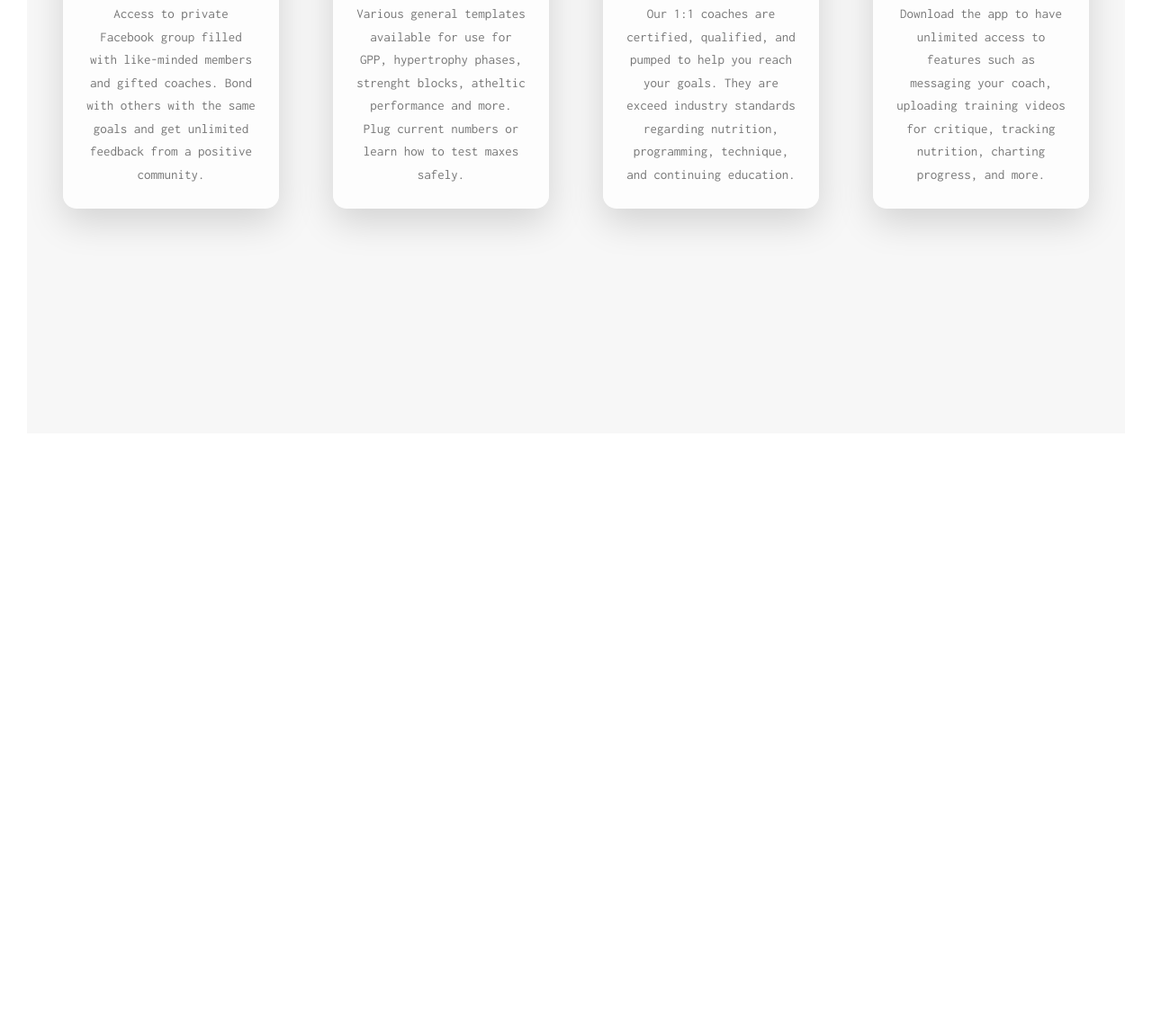
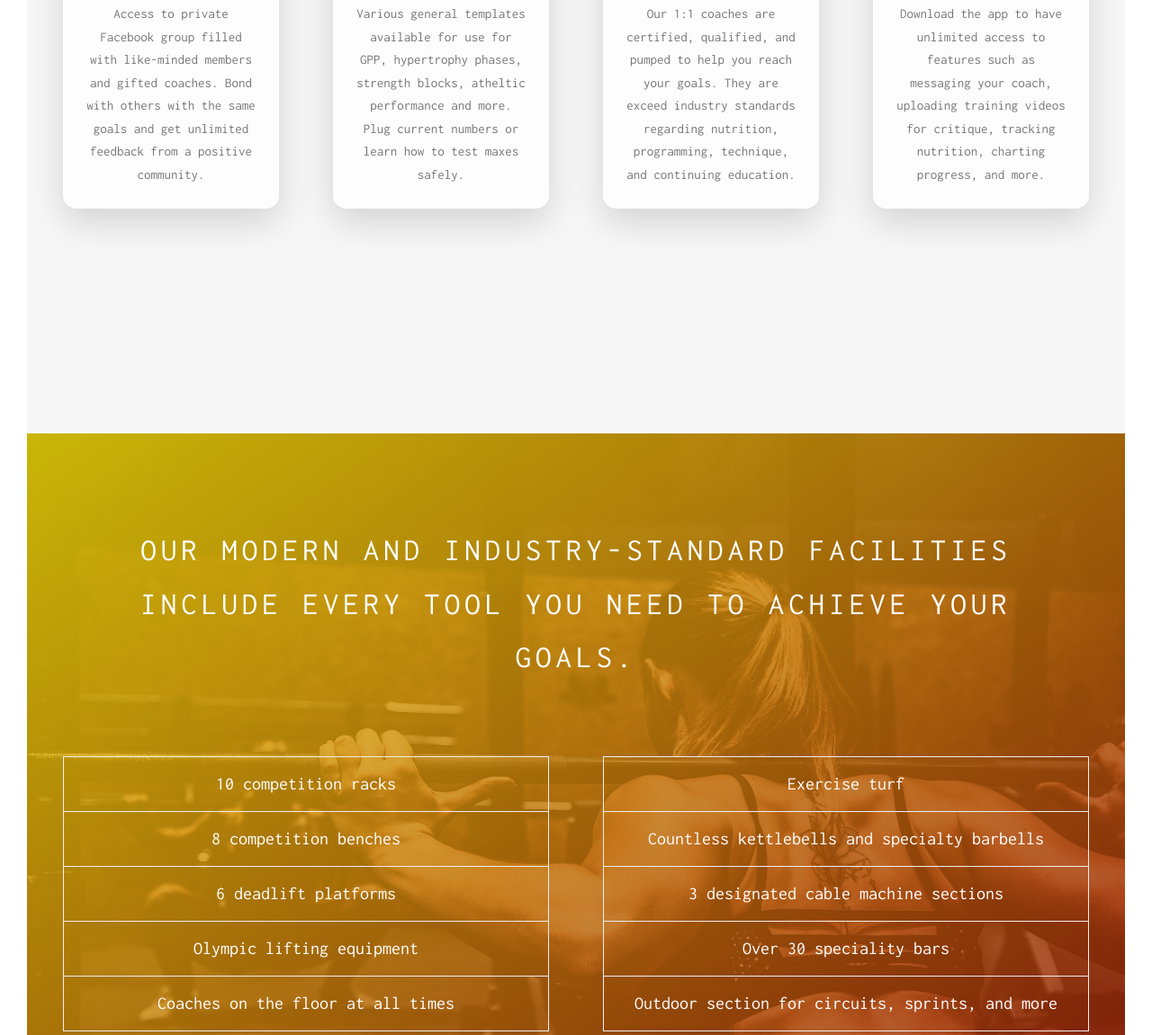
Before and after one commit to pswk1/hyprlft, a website: page app/index.html in a window 1280 px wide. Shown: the part 1250-2401 px from the top of the page at 90% size. Before the commit the page ends 1762 px from the top, so only its background shows below. Drawn offline with Linux system fonts and the light colour scheme.

Commit message:
facility section added

```diff
--- a/app/index.html
+++ b/app/index.html
@@ -66,7 +66,7 @@
                             <i class="about-box__icon icon-basic-pencil-ruler"></i>
                             <h3 class="heading-tertiary u-margin-bottom-small">Templates</h3>
                             <p class="about-box__text">
-                                Various general templates available for use for GPP, hypertrophy phases, strenght
+                                Various general templates available for use for GPP, hypertrophy phases, strength
                                 blocks, atheltic performance and more. Plug current numbers or learn how to test maxes
                                 safely.
                             </p>
@@ -104,6 +104,48 @@
 
 
         </section>
+        <section class="section-facility">
+            <div class="u-center-text u-margin-bottom-big">
+                <h2 class="heading-secondary--white u-margin-narrow-sides">
+                    Our modern and industry-standard facilities include every tool you need to achieve your goals.
+                </h2>
+            </div>
+
+            <div class="row">
+                <div class="col-1-of-2">
+                    <div class="facility">
+                        <div class="facility__list">
+                            <ul>
+                                <li class="facility__list--item">10 competition racks</li>
+                                <li class="facility__list--item">8 competition benches</li>
+                                <li class="facility__list--item">6 deadlift platforms</li>
+                                <li class="facility__list--item">Olympic lifting equipment</li>
+                                <li class="facility__list--item">Coaches on the floor at all times</li>
+
+                            </ul>
+                        </div>
+
+                    </div>
+                </div>
+                <div class="col-1-of-2">
+                    <div class="facility">
+
+                        <div class="facility__list">
+                            <ul>
+                                <li class="facility__list--item">Exercise turf</li>
+                                <li class="facility__list--item">Countless kettlebells and specialty barbells</li>
+                                <li class="facility__list--item">3 designated cable machine sections</li>
+                                <li class="facility__list--item">Over 30 speciality bars</li>
+                                <li class="facility__list--item">Outdoor section for circuits, sprints, and more</li>
+
+                            </ul>
+                        </div>
+                    </div>
+
+                </div>
+            </div>
+        </section>
+
     </main>
 
     <!--
--- a/app/sass/abstracts/_variables.scss
+++ b/app/sass/abstracts/_variables.scss
@@ -5,6 +5,8 @@ $color-mid-2: #b05204;
 $color-dark-red: #8d0c05;
 
 $color-grey-light-1: #f7f7f7;
+$color-grey-light-2: #eee;
+
 
 $color-white: #fff;
 $color-grey-dark: #777;
--- a/app/sass/base/_typography.scss
+++ b/app/sass/base/_typography.scss
@@ -43,8 +43,17 @@ body {
     background-image: linear-gradient(to right, $color-yellow, $color-dark-red);
 
     -webkit-background-clip: text;
+    background-clip: text;
     color: transparent;
 
+  }
+
+  .heading-secondary--white {
+    font-size: 3.5rem;
+    color: $color-white;
+    text-transform: uppercase;
+    font-weight: 400;
+    letter-spacing: .5rem;
   }
 
   .heading-tertiary {
--- a/app/sass/base/_utilities.scss
+++ b/app/sass/base/_utilities.scss
@@ -4,4 +4,6 @@
 .u-margin-bottom-medium { margin-bottom: 4rem; }
 .u-margin-bottom-big { margin-bottom: 8rem; }
 
+.u-margin-top-big { margin-top: 8rem; }
+
 .u-margin-narrow-sides {margin-left: 7rem; margin-right: 7rem;}
--- /dev/null
+++ b/app/sass/components/_facilities.scss
@@ -0,0 +1,28 @@
+.facility {
+
+    border: 1px solid $color-grey-light-2;
+    &__list {
+        margin: 0 auto;
+
+        ul {
+            list-style: none;
+
+
+            li {
+                padding: 1rem;
+                color: $color-white;
+                font-size: 2rem;
+                text-align: center;
+                line-height: 2;
+
+                &:not(:last-child) {
+                    border-bottom: 1px solid $color-grey-light-2;
+                }
+            }
+        }
+
+
+    }
+
+
+}
--- a/app/sass/layout/_header.scss
+++ b/app/sass/layout/_header.scss
@@ -11,7 +11,7 @@
     background-size: cover;
     background-position: center center;
     background-repeat: no-repeat;
-    background-attachment: fixed;
+    // background-attachment: fixed;
     clip-path: polygon(0 0, 100% 0, 100% 95vh, 0 95vh);
 
     &__logo-container {
--- a/app/sass/main.scss
+++ b/app/sass/main.scss
@@ -9,6 +9,7 @@
 
 @import "components/button";
 @import "components/about-box";
+@import "components/facilities";
 
 @import "layout/header";
 @import "layout/grid";
--- a/app/sass/pages/_home.scss
+++ b/app/sass/pages/_home.scss
@@ -1,5 +1,20 @@
 .section-about {
-    background-color: $color-grey-light-1;
-    padding: 25rem 0;
-    margin-top: -20vh;
+  background-color: $color-grey-light-1;
+  padding: 25rem 0;
+  margin-top: -20vh;
 }
+
+.section-facility {
+  height: 95vh;
+  padding-top: 10rem;
+  background-image: linear-gradient(
+      to right bottom,
+      rgba($color-yellow, 0.8),
+      rgba($color-dark-red, 0.8)
+    ),
+    url(../img/awesome-lifter.jpg);
+  background-size: cover;
+  background-position: center center;
+  background-repeat: no-repeat;
+//   background-attachment: fixed;
+}
```
Also changed, not shown: app/css/style.css, app/img/awesome-lifter.jpg (added).
